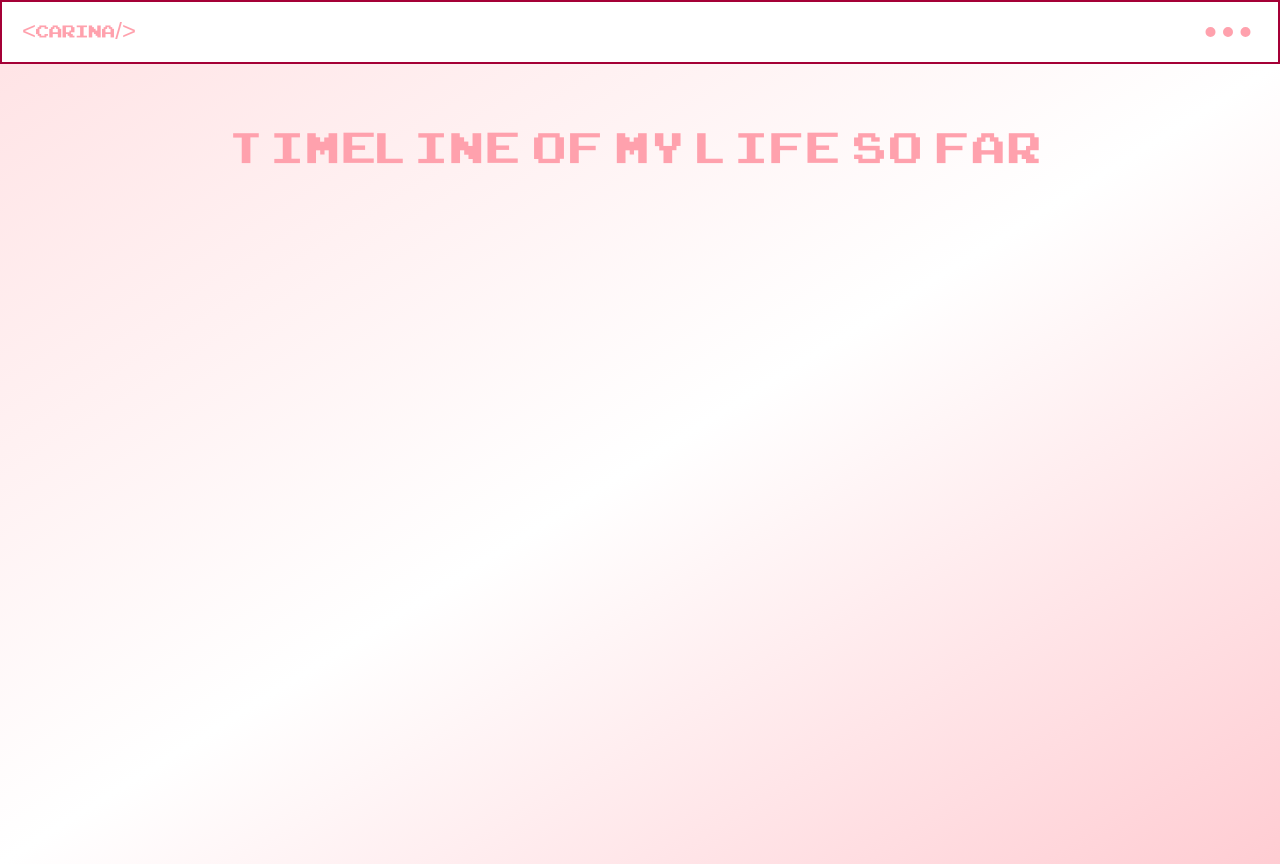
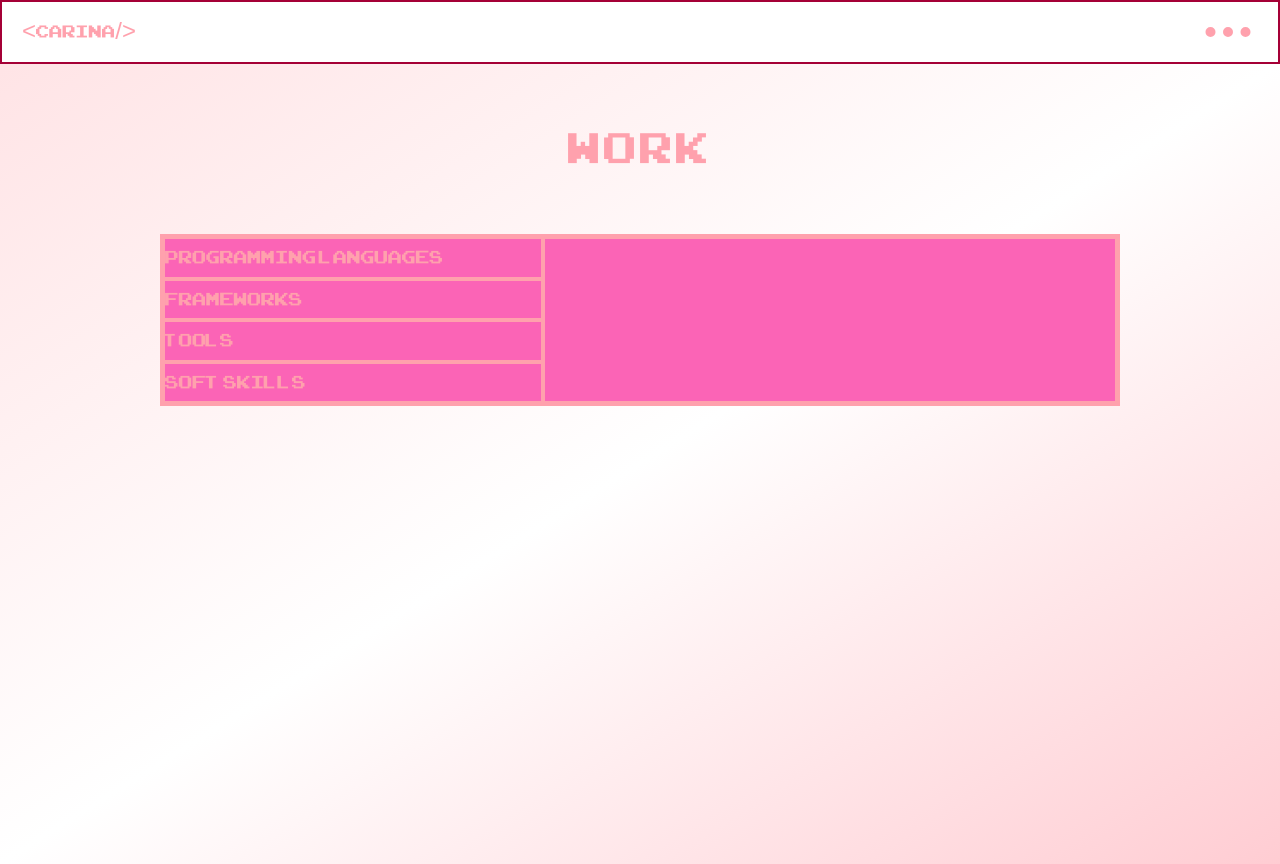
Before and after one commit to carinacostachee/portofolio, a React (Vite) app: page /work in a window 1280 px wide. Built offline with nearby package versions, Linux system fonts and the light colour scheme.

Commit message:
feat: added components for each item on the work page and created character stats menu with my knowledge

```diff
--- /dev/null
+++ b/src/components/Frameworks.tsx
@@ -0,0 +1,16 @@
+const Frameworks = () => {
+  return (
+    <div className="flex flex-col justify-center items-center">
+      <div className="text-2xl font-arcade text-rose-800">
+        Frameworks and Libraries I've worked with:
+      </div>
+      <ol>
+        <li>React</li>
+        <li>Vue</li>
+        <li>Tailwind CSS</li>
+      </ol>
+    </div>
+  );
+};
+
+export default Frameworks;
--- /dev/null
+++ b/src/components/Programming.tsx
@@ -0,0 +1,21 @@
+const Programming = () => {
+  return (
+    <div className="flex flex-col justify-center items-center">
+      <div className="text-2xl font-arcade text-rose-800 ">
+        Languages I know :
+      </div>
+      <ol>
+        <li className="font-inconsolata">C++</li>
+        <li className="font-inconsolata">Python</li>
+        <li className="font-inconsolata">Java</li>
+        <li className="font-inconsolata">Haskell</li>
+        <li className="font-inconsolata">Scala</li>
+        <li className="font-inconsolata"> JavaScript</li>
+        <li className="font-inconsolata">TypeScript</li>
+        <li className="font-inconsolata">HTML</li>
+      </ol>
+    </div>
+  );
+};
+
+export default Programming;
--- /dev/null
+++ b/src/components/SoftSkills.tsx
@@ -0,0 +1,17 @@
+const SoftSkills = () => {
+  return (
+    <div className="flex flex-col justify-center items-center">
+      <div className="text-2xl font-arcade text-rose-800">Skills I have:</div>
+      <ol>
+        <li>Problem Solving</li>
+        <li>Good Time Management</li>
+        <li>Curiosity</li>
+        <li>Teamwork</li>
+        <li>Attention to details</li>
+        <li>Empathy</li>
+      </ol>
+    </div>
+  );
+};
+
+export default SoftSkills;
--- /dev/null
+++ b/src/components/Tools.tsx
@@ -0,0 +1,15 @@
+const Tools = () => {
+  return (
+    <div className="flex flex-col justify-center items-center">
+      <div className="text-2xl font-arcade text-rose-800">Tools I've used:</div>
+      <ol>
+        <li>Git</li>
+        <li>GitHub</li>
+        <li>VsCode</li>
+        <li>Vite</li>
+      </ol>
+    </div>
+  );
+};
+
+export default Tools;
--- a/src/pages/Carousel.tsx
+++ b/src/pages/Carousel.tsx
@@ -1,13 +1,17 @@
 import { useState } from "react";
+import { ChevronRight } from "lucide-react";
+import { ChevronLeft } from "lucide-react";
+import { ArrowLeft } from "lucide-react";
+import { ArrowRight } from "lucide-react";
 
 const Carousel = () => {
   const [currentIndex, setCurrentIndex] = useState(0);
   const nextPhoto = () => {
-    let newIndex = currentIndex + 1;
+    let newIndex = (currentIndex + 1) % 4;
     setCurrentIndex(newIndex);
   };
   const previousPhoto = () => {
-    let lastIndex = currentIndex - 1;
+    let lastIndex = Math.abs(currentIndex - 1) % 4;
     setCurrentIndex(lastIndex);
   };
 
@@ -19,23 +23,27 @@ const Carousel = () => {
   ];
 
   return (
-    <div className=" relative w-96 h-64 mx-auto mt-10 overflow-hidden">
+    <>
+      <div className=" relative w-96 h-64 mx-auto mt-10 overflow-hidden perspective-[800px]">
         {arrayCats.map((photo, i) => {
           let transform = "";
           let zIndex = 0;
 
           let offset = i - currentIndex;
           if (offset === 0) {
-          transform = "translateX(0) scale(1.1) rotateY(0deg)";
-          zIndex = 10;
+            transform = "translateX(0px) scale(1.1) rotateY(0deg)";
+            zIndex = 100;
           }
           if (offset === 1) {
-          transform = "translateX(60%) scale(0.9) rotateY(-25deg)";
-          zIndex = 5;
+            transform = "translateX(-110px) scale(0.9) rotateY(-25deg)";
+            zIndex = 50;
           }
           if (offset === 2) {
-          transform = "translateX(80%) scale(0.9) rotateY(25deg)";
-          zIndex = 3;
+            transform = "translateX(110px) scale(0.9) rotateY(25deg)";
+            zIndex = 40;
+          } else {
+            if (offset > 1) {
+            }
           }
 
           return (
@@ -43,12 +51,21 @@ const Carousel = () => {
               key={i}
               src={photo.src}
               alt={photo.alt}
-            className="absolute top-1/2 left-1/2 w-40 h-50 object-cover rounded-xl shadow-md transition-all duration-300 -translate-x-1/2 -translate-y-1/2"
+              className="absolute top-1/2 left-1/2 w-50 h-60 object-cover rounded-xl shadow-md transition-all duration-600 -translate-x-1/2 -translate-y-1/2"
               style={{ transform, zIndex }}
             />
           );
         })}
       </div>
+      <div className="flex justify-center items-center mt-4 gap-8">
+        <button onClick={previousPhoto}>
+          <ChevronLeft size={49} stroke="rgb(173, 20, 87)" strokeWidth={3} />
+        </button>
+        <button onClick={nextPhoto}>
+          <ChevronRight size={50} stroke="rgb(173, 20, 87)" strokeWidth={2.9} />
+        </button>
+      </div>
+    </>
   );
 };
 
--- a/src/pages/Work.tsx
+++ b/src/pages/Work.tsx
@@ -1,10 +1,59 @@
+import { useState } from "react";
+import Programming from "../components/Programming";
+import Frameworks from "../components/Frameworks";
+import Tools from "../components/Tools";
+import SoftSkills from "../components/SoftSkills";
+
 const Work = () => {
+  const [activeSection, setActiveSection] = useState("");
   return (
-    <div className="bg-gradient-to-br from-rose-100 via-white to-rose-200 h-screen">
+    <div className="bg-gradient-to-br from-rose-100 via-white to-rose-200 h-screen ">
       <div className="flex flex-col justify-center items-center gap-10">
         <span className="text-[60px] font-arcade tracking-wider text-rose-300 mt-10">
-          Timeline of my life so far
+          Work
         </span>
+        <div className="flex bg-pink-400 w-3/4 h-200px border-5 border-rose-300">
+          <div className="w-2/5 h-full border-r-4 border-rose-300">
+            <div className="border-b-4 border-rose-300 cursor-pointer">
+              <span
+                className="text-[25px] font-arcade text-rose-300"
+                onMouseEnter={() => setActiveSection("languages")}
+              >
+                Programming Languages
+              </span>
+            </div>
+            <div
+              className="border-b-4 border-rose-300 cursor-pointer"
+              onMouseEnter={() => setActiveSection("frameworks")}
+            >
+              <span className="text-[25px] font-arcade text-rose-300">
+                Frameworks
+              </span>
+            </div>
+            <div
+              className="border-b-4 border-rose-300 cursor pointer"
+              onMouseEnter={() => setActiveSection("tools")}
+            >
+              <span className="text-[25px] font-arcade text-rose-300">
+                Tools
+              </span>
+            </div>
+            <div
+              className="cursor-pointer"
+              onMouseEnter={() => setActiveSection("skills")}
+            >
+              <span className="text-[25px] font-arcade text-rose-300">
+                Soft Skills
+              </span>
+            </div>
+          </div>
+          <div className="flex-grow p-4">
+            {activeSection === "languages" && <Programming />}
+            {activeSection === "frameworks" && <Frameworks />}
+            {activeSection === "tools" && <Tools />}
+            {activeSection === "skills" && <SoftSkills />}
+          </div>
+        </div>
       </div>
     </div>
   );
```
Lines whose indentation alone changed are shown as unchanged.
